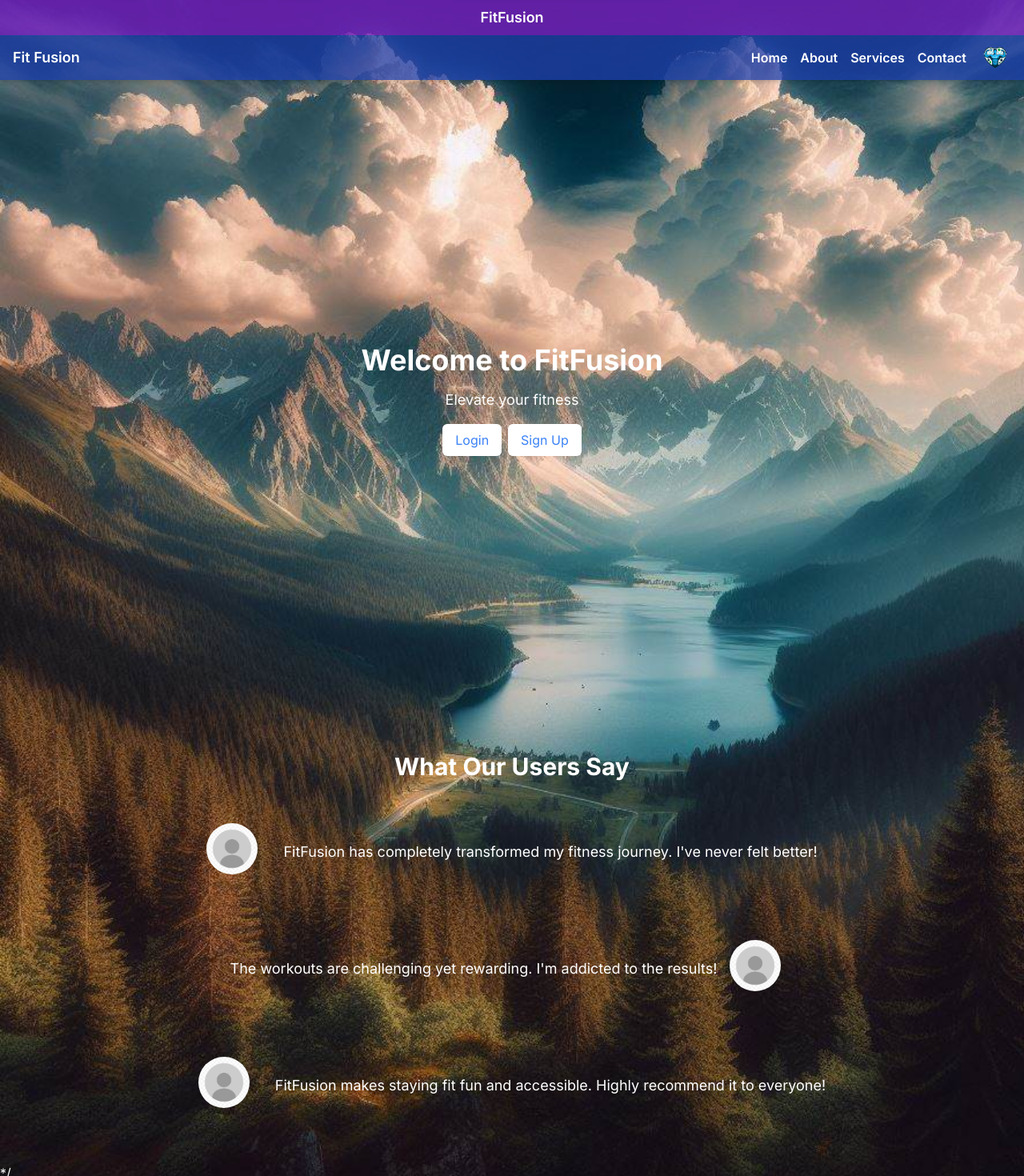
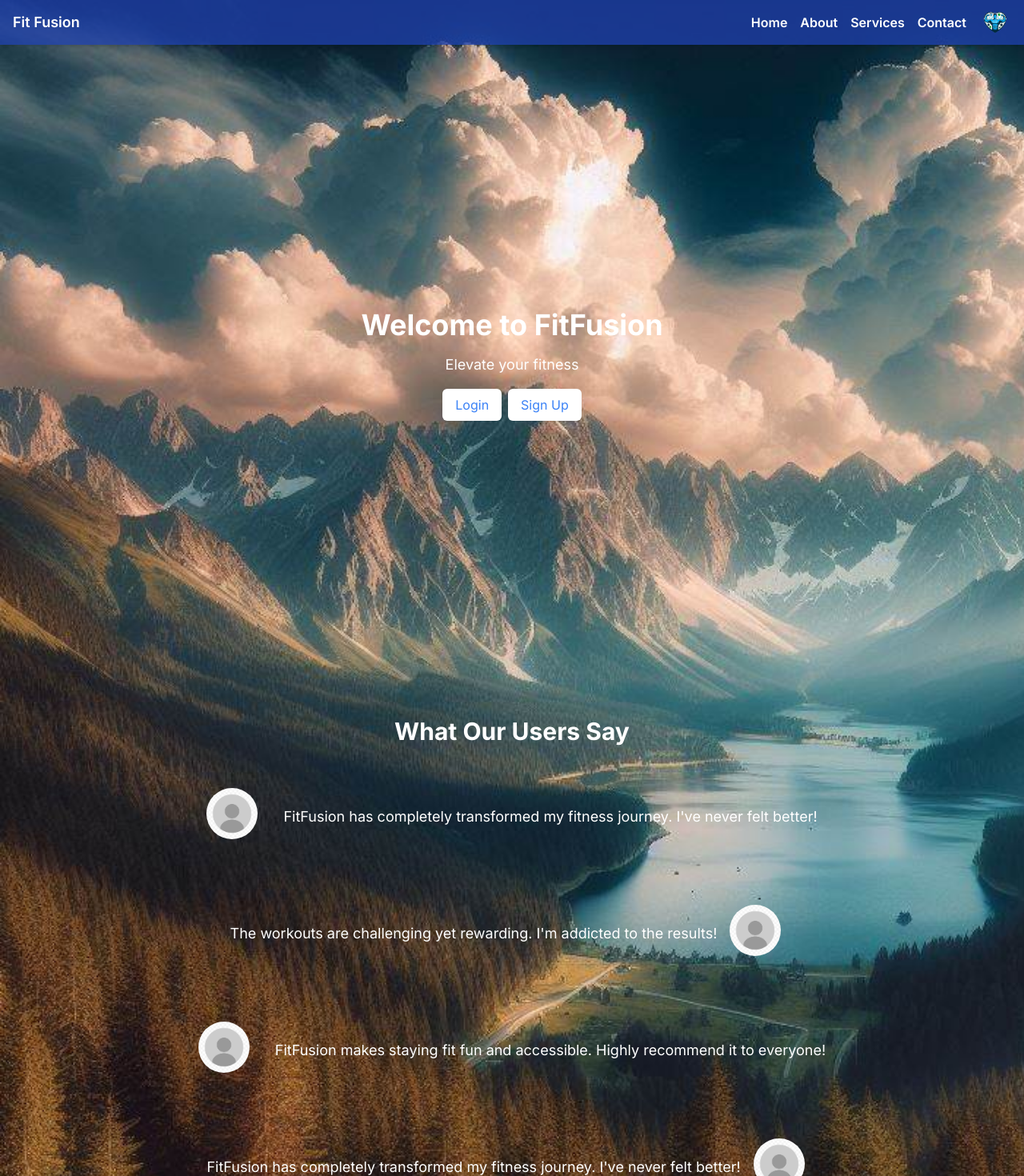
Before and after one commit to Syntax-Samurais/Website, a Next.js app: page / in a window 1280 px wide. Shown: the top 1470 px of the page at 80% size. Built offline with nearby package versions, Linux system fonts and the light colour scheme.

Commit message:
Fixed extra header

```diff
--- a/src/app/page.js
+++ b/src/app/page.js
@@ -33,17 +33,6 @@ export default function Home() {
     router.push("/SignUp");
   };
 
-  // const handleSignUp = (username, email, password) => {
-  //   console.log(
-  //     "Signing up with username:",
-  //     username,
-  //     "email:",
-  //     email,
-  //     "and password:",
-  //     password,
-  //   );
-  // };
-
   // Fake testimonials
   const testimonials = [
     {
@@ -58,6 +47,18 @@ export default function Home() {
       id: 3,
       text: "FitFusion makes staying fit fun and accessible. Highly recommend it to everyone!",
     },
+    {
+      id: 4,
+      text: "FitFusion has completely transformed my fitness journey. I've never felt better!",
+    },
+    {
+      id: 5,
+      text: "The workouts are challenging yet rewarding. I'm addicted to the results!",
+    },
+    {
+      id: 6,
+      text: "FitFusion makes staying fit fun and accessible. Highly recommend it to everyone!",
+    },
   ];
 
   return (
@@ -66,7 +67,7 @@ export default function Home() {
       style={{
         backgroundImage: "url('/images/mountains.jpeg')",
         backgroundSize: "cover",
-        backgroundAttachment: "scroll", // Scroll along with the content
+        backgroundAttachment: "scroll",
       }}
     >
       <Head>
@@ -77,9 +78,6 @@ export default function Home() {
         />
         <link rel="icon" href="/favicon.ico" />
       </Head>
-      <header className="bg-purple-700 bg-opacity-75 py-2 text-center">
-        <h1 className="text-lg font-semibold">FitFusion</h1>
-      </header>
       <Header />
       <main>
         <div className="h-screen flex justify-center items-center">
```
